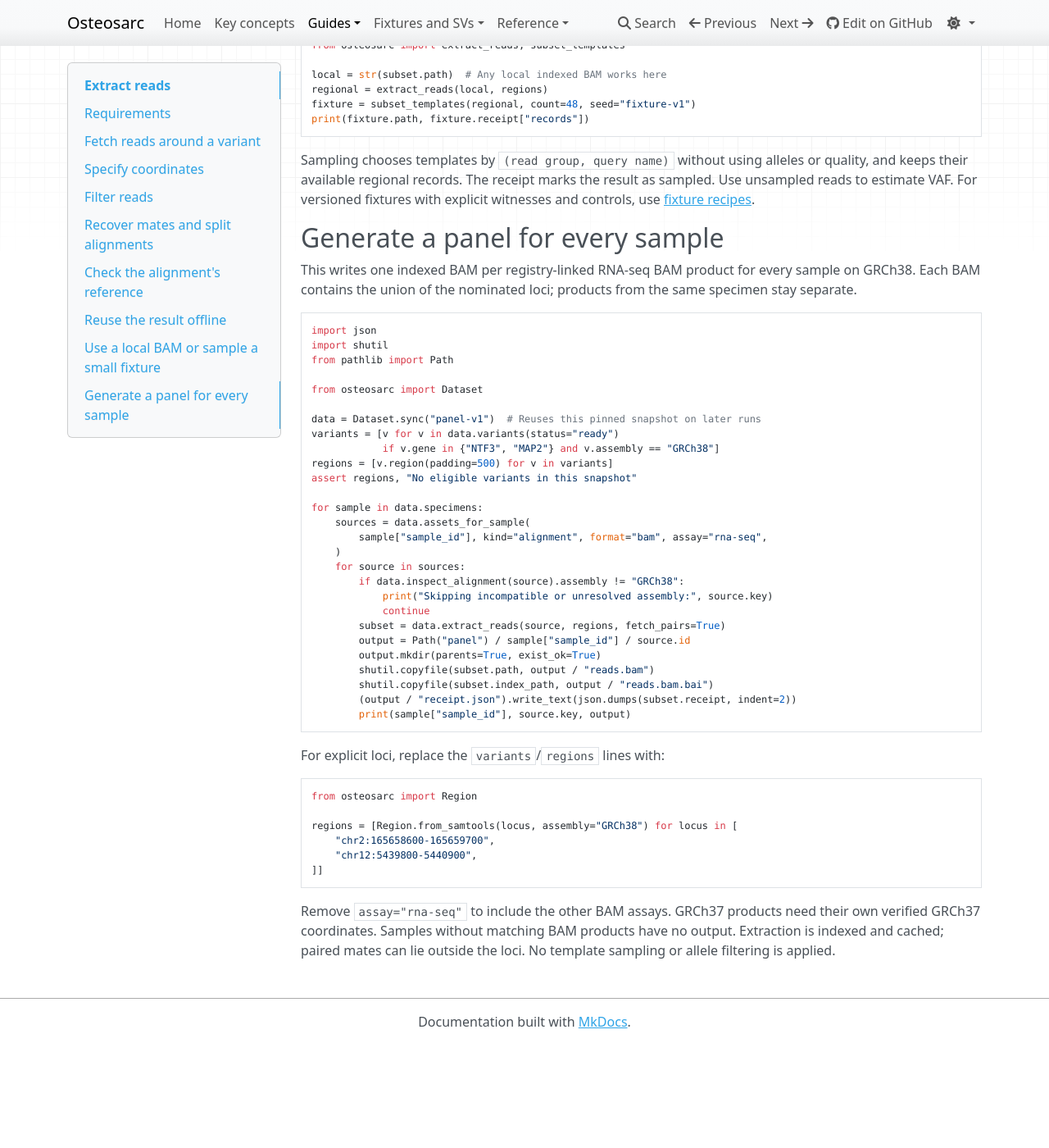
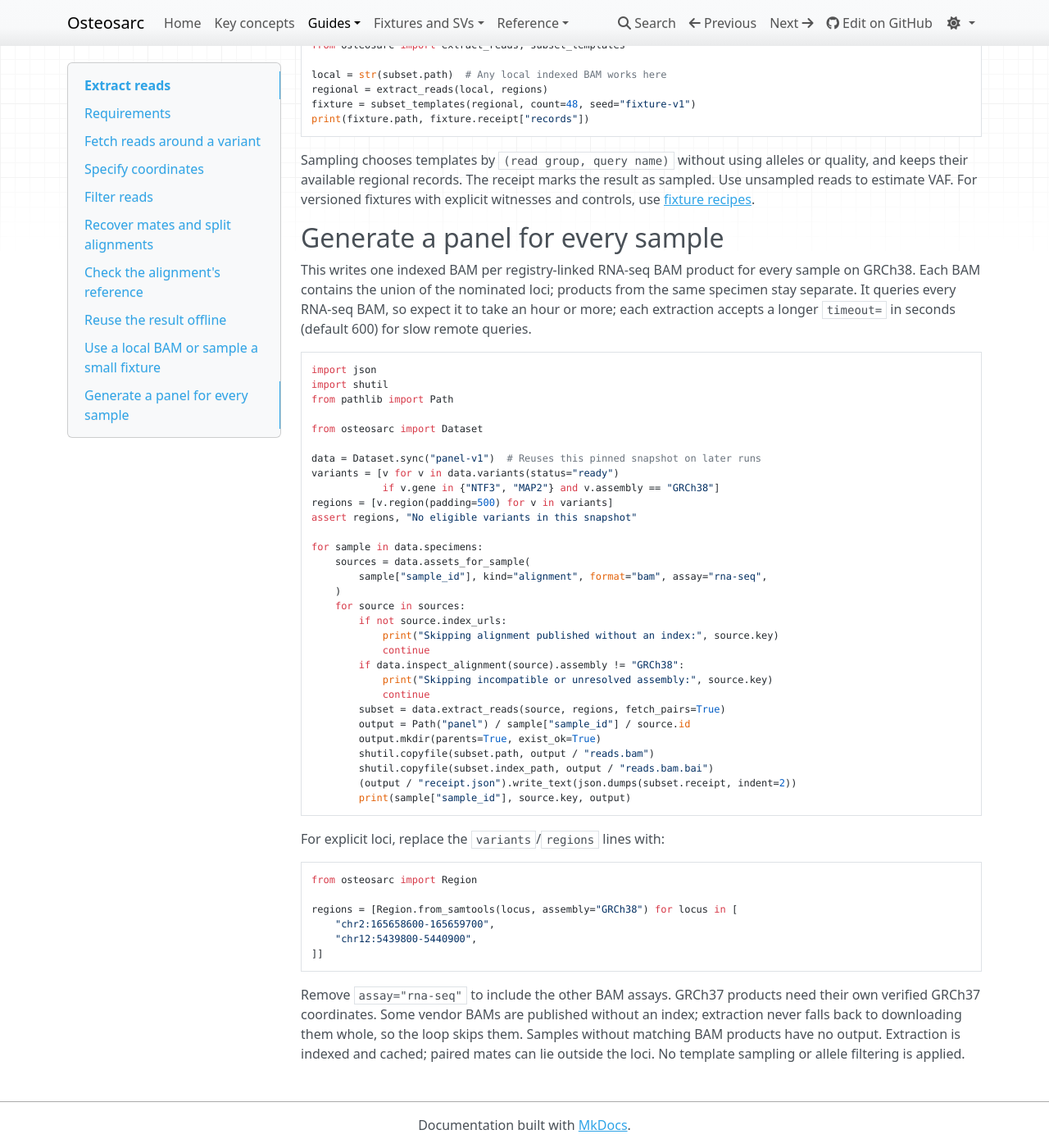
Before and after one commit to iskandr/osteosarc, an MkDocs documentation site: the page built from docs/reads.md, in a window 1280 px wide and 1400 px high, scrolled down 3073 px. Shown: the whole window at 82% size. Built offline with MkDocs 1.6.1, drawn with Linux system fonts in a browser that asks for light colours; nearby versions of some CDN libraries; before the commit the page ends 4347 px from its top, so only the background shows below that.

Commit message:
Fix the two documentation examples that never ran live
The per-sample panel loop now skips alignments published without an index
(the vendor BostonGene RNASeq-tumor.bam files) and is marked as a batch job
for the docs checker: over every RNA-seq BAM it ran for more than an hour
before a remote --fetch-pairs query timed out. The checker now honors a
trailing `> FILE` redirect, used by the SV catalogue page.

Claude-Session: https://claude.ai/code/session_01CcNHdiWgNhPGLmd4kDvG9G

````diff
--- a/docs/reads.md
+++ b/docs/reads.md
@@ -182,8 +182,11 @@ with explicit witnesses and controls, use [fixture recipes](fixtures.md).
 
 This writes one indexed BAM per registry-linked RNA-seq BAM product for every
 sample on GRCh38. Each BAM contains the union of the nominated loci; products
-from the same specimen stay separate.
+from the same specimen stay separate. It queries every RNA-seq BAM, so expect it
+to take an hour or more; each extraction accepts a longer `timeout=` in seconds
+(default 600) for slow remote queries.
 
+<!-- docs-check: skip (batch job over every RNA-seq BAM; takes over an hour) -->
 ```python
 import json
 import shutil
@@ -202,6 +205,9 @@ for sample in data.specimens:
         sample["sample_id"], kind="alignment", format="bam", assay="rna-seq",
     )
     for source in sources:
+        if not source.index_urls:
+            print("Skipping alignment published without an index:", source.key)
+            continue
         if data.inspect_alignment(source).assembly != "GRCh38":
             print("Skipping incompatible or unresolved assembly:", source.key)
             continue
@@ -226,6 +232,7 @@ regions = [Region.from_samtools(locus, assembly="GRCh38") for locus in [
 ```
 
 Remove `assay="rna-seq"` to include the other BAM assays. GRCh37 products need
-their own verified GRCh37 coordinates. Samples without matching BAM products
-have no output. Extraction is indexed and cached; paired mates can lie outside
+their own verified GRCh37 coordinates. Some vendor BAMs are published without an
+index; extraction never falls back to downloading them whole, so the loop skips
+them. Samples without matching BAM products have no output. Extraction is indexed and cached; paired mates can lie outside
 the loci. No template sampling or allele filtering is applied.
````
Also changed, not shown: 1 other file.
